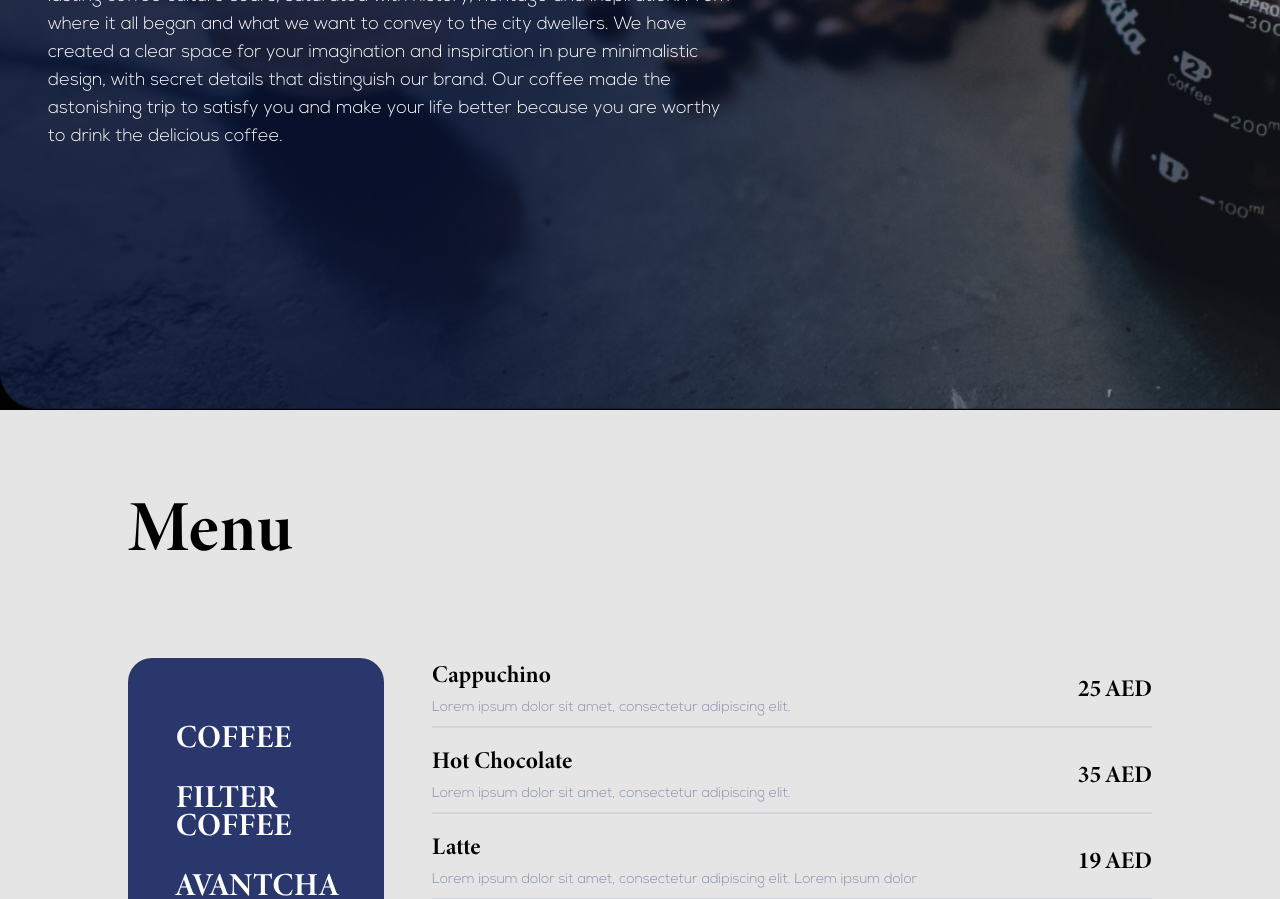
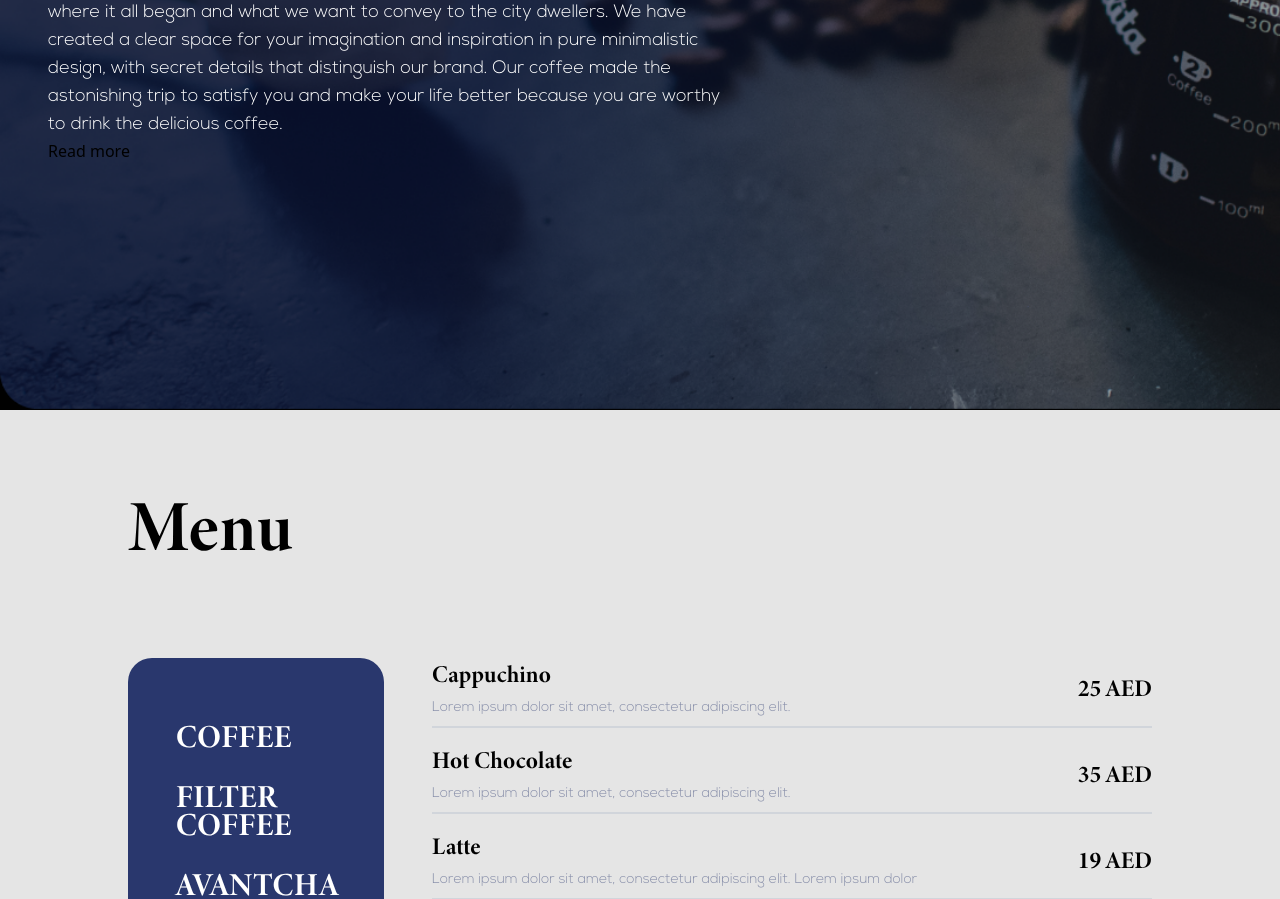
Before and after one commit to hdmuae/windwestcafe-nextjs, a Next.js app: page / in a window 1280 px wide. Shown: the part 1240-2139 px from the top of the page. Built offline with nearby package versions, Linux system fonts and the light colour scheme.

Commit message:
Read more button

```diff
--- a/src/containers/About/index.tsx
+++ b/src/containers/About/index.tsx
@@ -28,6 +28,7 @@ export const About: React.FC = () => {
           you and make your life better because you are worthy to drink the
           delicious coffee.
         </p>
+        <a href="#" class="more_about">Read more</a>
       </div>
     </section>
   );
```
